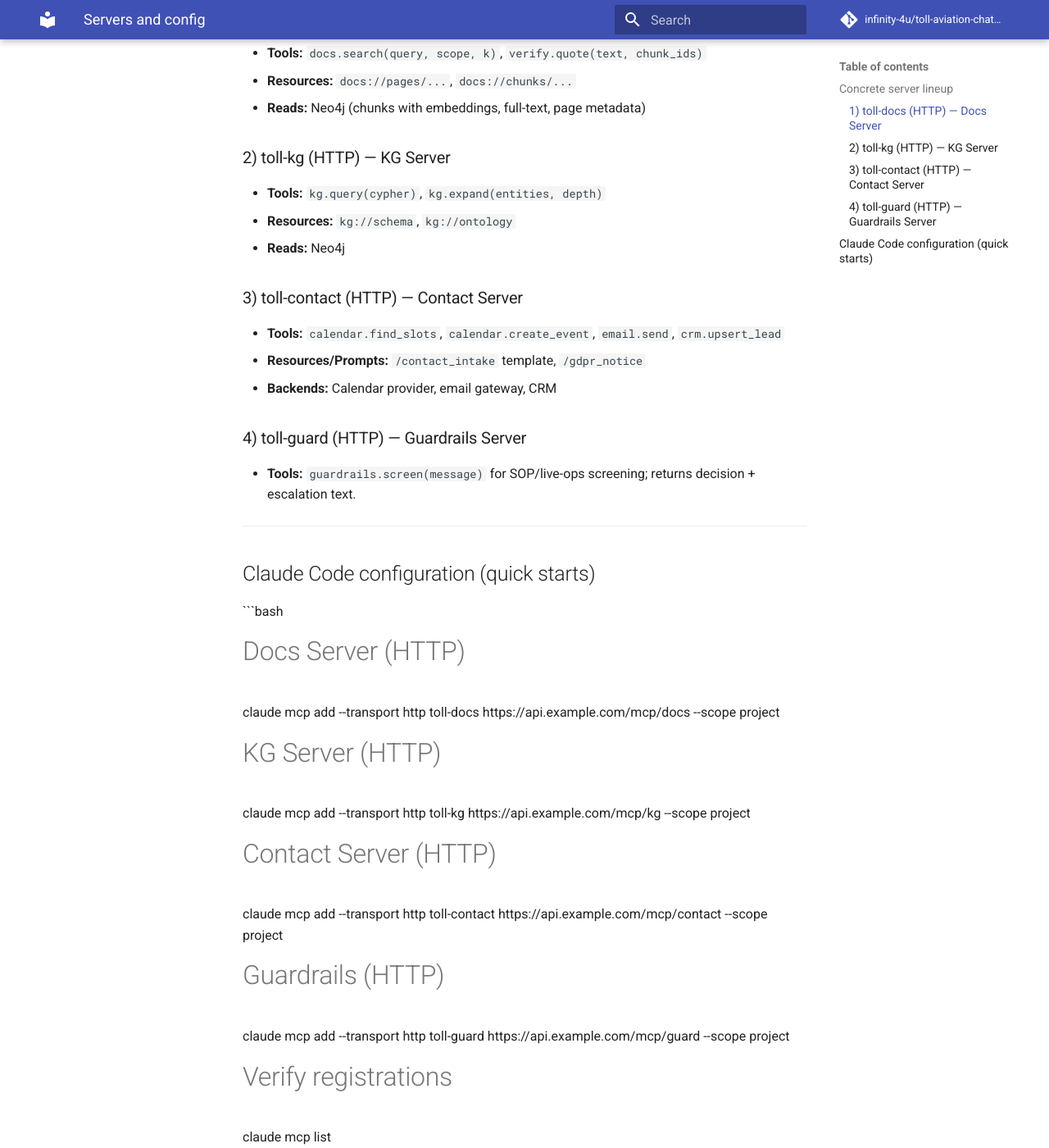
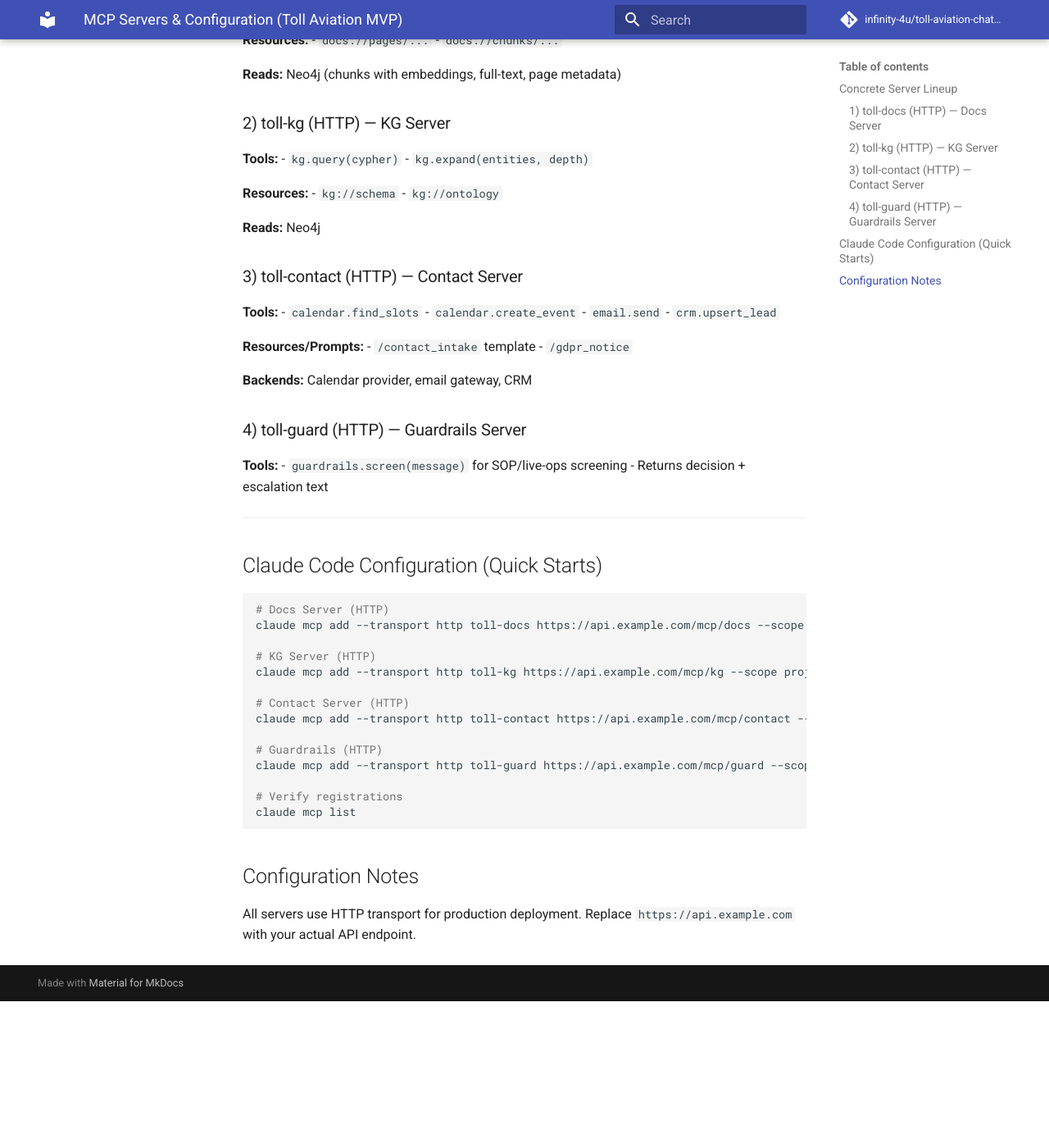
Before and after one commit to infinity-4u/toll-aviation-chatbot-plan, an MkDocs documentation site: the page built from docs/30-agents-mcp/servers-and-config.md, in a window 1280 px wide and 1400 px high, scrolled down 330 px. Shown: the whole window at 82% size. Built offline with MkDocs 1.6.1 and Material for MkDocs 9.7.7, drawn with Linux system fonts in a browser that asks for light colours; comment, search, counter and statistics services are not loaded; after the commit the page ends 1551 px from its top, so only the background shows below that; some of the changed text lies outside the part shown.

Commit message:
Update servers-and-config.md

````diff
--- a/docs/30-agents-mcp/servers-and-config.md
+++ b/docs/30-agents-mcp/servers-and-config.md
@@ -1,30 +1,54 @@
-```md
 # MCP Servers & Configuration (Toll Aviation MVP)
 
-## Concrete server lineup
+## Concrete Server Lineup
 
 ### 1) toll-docs (HTTP) — Docs Server
-- **Tools:** `docs.search(query, scope, k)`, `verify.quote(text, chunk_ids)`
-- **Resources:** `docs://pages/...`, `docs://chunks/...`
-- **Reads:** Neo4j (chunks with embeddings, full-text, page metadata)
+
+**Tools:**
+- `docs.search(query, scope, k)`
+- `verify.quote(text, chunk_ids)`
+
+**Resources:**
+- `docs://pages/...`
+- `docs://chunks/...`
+
+**Reads:** Neo4j (chunks with embeddings, full-text, page metadata)
 
 ### 2) toll-kg (HTTP) — KG Server
-- **Tools:** `kg.query(cypher)`, `kg.expand(entities, depth)`
-- **Resources:** `kg://schema`, `kg://ontology`
-- **Reads:** Neo4j
+
+**Tools:**
+- `kg.query(cypher)`
+- `kg.expand(entities, depth)`
+
+**Resources:**
+- `kg://schema`
+- `kg://ontology`
+
+**Reads:** Neo4j
 
 ### 3) toll-contact (HTTP) — Contact Server
-- **Tools:** `calendar.find_slots`, `calendar.create_event`, `email.send`, `crm.upsert_lead`
-- **Resources/Prompts:** `/contact_intake` template, `/gdpr_notice`
-- **Backends:** Calendar provider, email gateway, CRM
+
+**Tools:**
+- `calendar.find_slots`
+- `calendar.create_event`
+- `email.send`
+- `crm.upsert_lead`
+
+**Resources/Prompts:**
+- `/contact_intake` template
+- `/gdpr_notice`
+
+**Backends:** Calendar provider, email gateway, CRM
 
 ### 4) toll-guard (HTTP) — Guardrails Server
-- **Tools:** `guardrails.screen(message)` for SOP/live-ops screening; returns decision + escalation text.
+
+**Tools:**
+- `guardrails.screen(message)` for SOP/live-ops screening
+- Returns decision + escalation text
 
 ---
 
-## Claude Code configuration (quick starts)
-
+## Claude Code Configuration (Quick Starts)
 ```bash
 # Docs Server (HTTP)
 claude mcp add --transport http toll-docs https://api.example.com/mcp/docs --scope project
@@ -40,3 +64,8 @@ claude mcp add --transport http toll-guard https://api.example.com/mcp/guard --s
 
 # Verify registrations
 claude mcp list
+```
+
+## Configuration Notes
+
+All servers use HTTP transport for production deployment. Replace `https://api.example.com` with your actual API endpoint.
````
